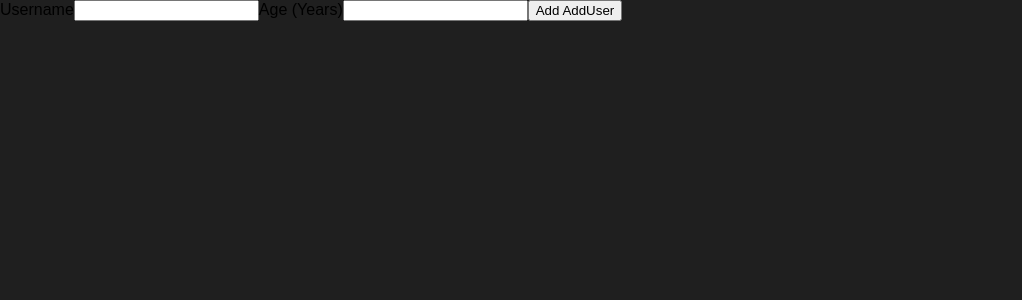
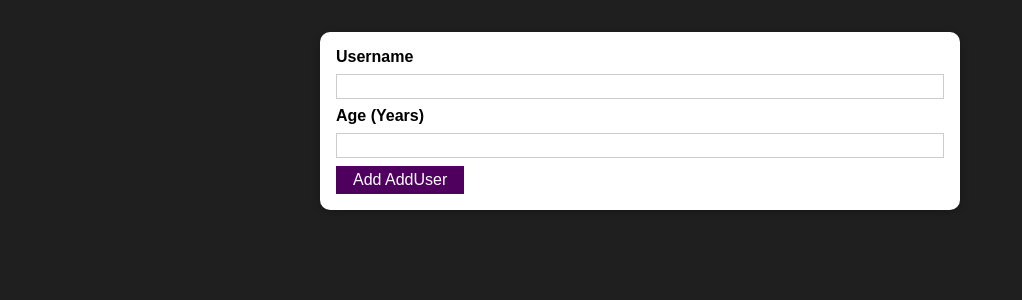
Before and after one commit to NickyJayJay/complete-practice-project, a React (Create React App) app: page / in a window 1280 px wide. Shown: the top 300 px of the page, without its empty margins (0-1022 px from the left). Built offline with nearby package versions, Linux system fonts and the light colour scheme.

Commit message:
Adding a re-usable 'Button' component

```diff
--- /dev/null
+++ b/src/components/UI/Button.js
@@ -0,0 +1,17 @@
+import React from "react";
+
+import classes from "./Button.module.css";
+
+const Button = (props) => {
+  return (
+    <button
+      className={classes.button}
+      type={props.type || "button"}
+      onClick={props.onClick}
+    >
+        {props.children}
+    </button>
+  );
+};
+
+export default Button;
--- /dev/null
+++ b/src/components/UI/Button.module.css
@@ -0,0 +1,18 @@
+.button {
+    font: inherit;
+    border: 1px solid #4f005f;
+    background: #4f005f;
+    color: white;
+    padding: 0.25rem 1rem;
+    cursor: pointer;
+  }
+
+  .button:hover,
+  .button:active {
+    background: #741188;
+    border-color: #741188;
+  }
+
+  .button:focus {
+    outline: none;
+  }
--- /dev/null
+++ b/src/components/UI/Card.js
@@ -0,0 +1,9 @@
+import React from 'react';
+
+import classes from './Card.module.css';
+
+const Card = props => {
+    return <div className={`${classes.card} ${props.className}`}>{props.children}</div>;
+};
+
+export default Card;
--- /dev/null
+++ b/src/components/UI/Card.module.css
@@ -0,0 +1,5 @@
+.card {
+    background: white;
+    box-shadow: 0 2px 8px rgba(0, 0, 0, 0.26);
+    border-radius: 10px;
+}
--- a/src/components/Users/AddUser.js
+++ b/src/components/Users/AddUser.js
@@ -1,4 +1,8 @@
-import React from "react";
+import React from  'react';
+
+import Card from '../UI/Card';
+import Button from '../UI/Button';
+import classes from './AddUser.module.css';
 
 const AddUser = (props) => {
     const addUserHandler = (event) => {
@@ -7,13 +11,15 @@
 
 
     return (
+    <Card className={classes.input}>
         <form onSubmit={addUserHandler}>
             <label htmlFor="username">Username</label>
             <input id="username" type="text" />
             <label htmlFor="age">Age (Years)</label>
             <input id="age" type="number" />
-        <button type="submit">Add AddUser</button>
+            <Button type="submit">Add AddUser</Button>
         </form>
+    </Card>
     );
 };
 export default AddUser;
--- /dev/null
+++ b/src/components/Users/AddUser.module.css
@@ -0,0 +1,26 @@
+.input {
+  margin: 2rem auto;
+  padding: 1rem;
+  width: 90%;
+  max-width: 40rem;
+}
+
+.input label {
+  display: block;
+  font-weight: bold;
+  margin-bottom: 0.5rem;
+}
+
+.input input {
+  font: inherit;
+  display: block;
+  width: 100%;
+  border: 1px solid #ccc;
+  padding: 0.15rem;
+  margin-bottom: 0.5rem;
+}
+
+.input input:focus {
+  outline: none;
+  border-color: #4f005f;
+}
```
Lines whose indentation alone changed are shown as unchanged.
